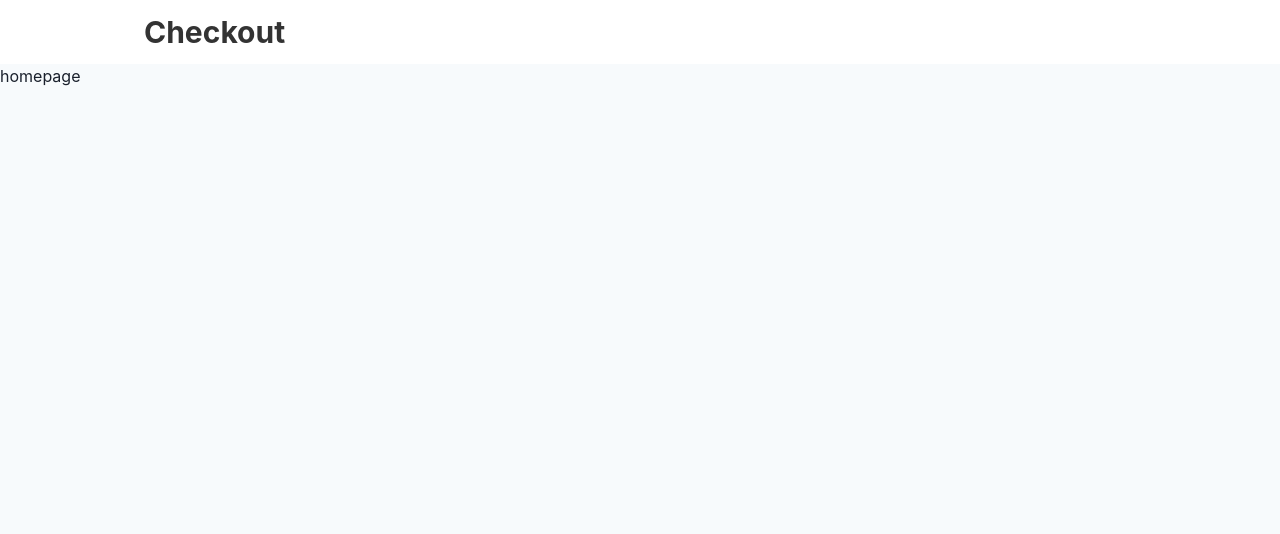
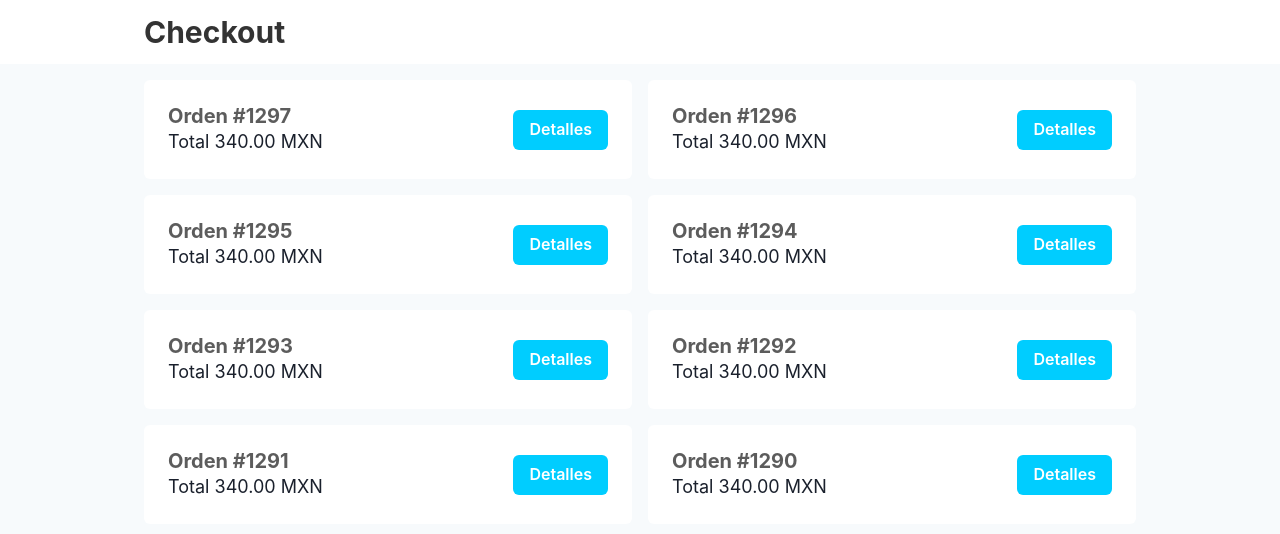
Before and after one commit to 1187juan/orders, a React (Vite) app: page / in a window 1280 px wide. Shown: the top 534 px of the page. Built offline with nearby package versions, Linux system fonts and the light colour scheme.

Commit message:
grid orders settings

```diff
--- /dev/null
+++ b/src/components/layouts/GridOrders.jsx
@@ -0,0 +1,29 @@
+import { Grid } from '@chakra-ui/react'
+import data from '../../data/orders'
+import { GridOrdersItem } from './GridOrdersItem'
+
+export const GridOrders = () => {
+	const { orders } = data
+	return (
+		<Grid
+			as='section'
+			maxWidth='1024px'
+			m='0 auto'
+			p={4}
+			gap={4}
+			templateColumns='repeat(auto-fill, minmax(min(350px, 100%), 1fr))'
+		>
+			{orders.map(order => (
+				<GridOrdersItem
+					name={order.name}
+					total={order.totals.total}
+					id={order.id}
+					key={order.id}
+					currency={order.currency}
+				>
+					{order.number}
+				</GridOrdersItem>
+			))}
+		</Grid>
+	)
+}
--- /dev/null
+++ b/src/components/layouts/GridOrdersItem.jsx
@@ -0,0 +1,27 @@
+import { Box, Button, Flex, Heading, Text } from '@chakra-ui/react'
+import { Link } from 'react-router-dom'
+
+export const GridOrdersItem = ({ id, name, total, currency }) => {
+	return (
+		<Flex
+			alignItems='center'
+			as='section'
+			bg='white'
+			borderRadius='md'
+			gap='1rem'
+			p='1.5rem'
+		>
+			<Box flex={1}>
+				<Heading size='md' color='blackAlpha.700'>
+					Orden {name}
+				</Heading>
+				<Text fontSize='large'>
+					Total {total} {currency}
+				</Text>
+			</Box>
+			<Button as={Link} to={'/order/' + id}>
+				Detalles
+			</Button>
+		</Flex>
+	)
+}
--- a/src/components/layouts/index.js
+++ b/src/components/layouts/index.js
@@ -1 +1,3 @@
 export { Header } from './Header'
+export { GridOrders } from './GridOrders'
+export { GridOrdersItem } from './GridOrdersItem'
--- a/src/pages/HomePage.jsx
+++ b/src/pages/HomePage.jsx
@@ -1,3 +1,5 @@
+import { GridOrders } from '../components/layouts'
+
 export const HomePage = () => {
-	return <>homepage</>
+	return <GridOrders />
 }
--- a/src/routes/AppRouter.jsx
+++ b/src/routes/AppRouter.jsx
@@ -8,7 +8,7 @@ export const AppRouter = () => {
 			<Header />
 			<Routes>
 				<Route path='/' element={<HomePage />} />
-				<Route path='/products/:product' element={<div>product</div>} />
+				<Route path='/order/:order' element={<div>product</div>} />
 				<Route path='/*' element={<div>error 404</div>} />
 			</Routes>
 		</BrowserRouter>
```
Also changed, not shown: src/data/orders.js (renamed from src/data/products.js).
